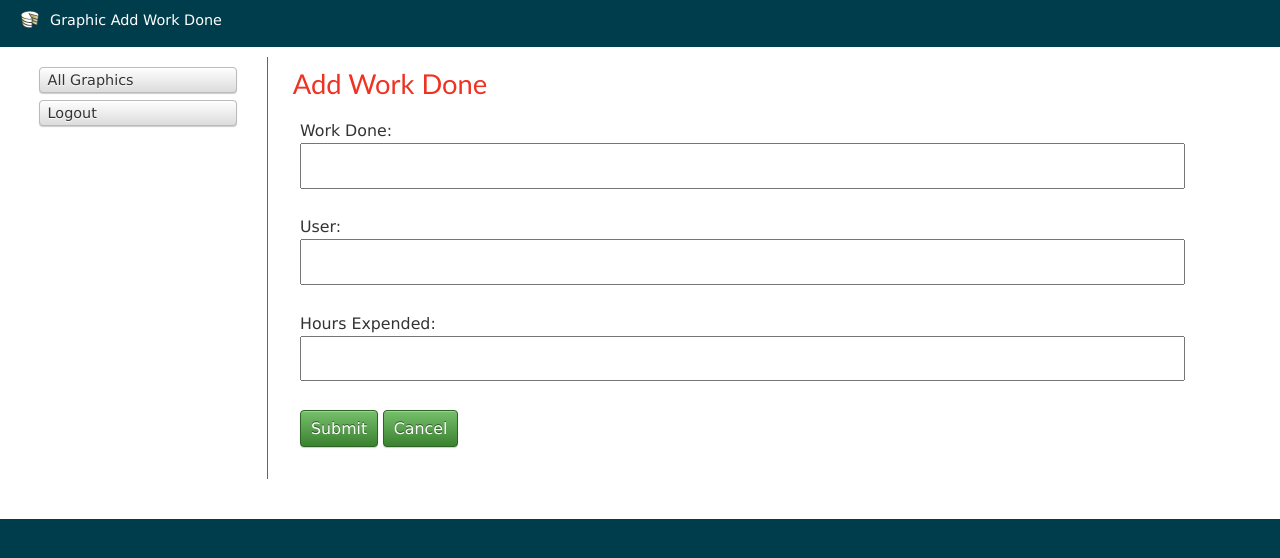
After one commit to z3r0c00l2005/MultiMediaDB, a Django app: page /work/add/1/1/1/ in a window 1280 px wide. The commit adds this page. Shown: the top 558 px of the page. Run offline with Django 3.2, Linux system fonts and the light colour scheme.

Commit message:
Work Pages Added

```diff
--- a/multimediadb/forms.py
+++ b/multimediadb/forms.py
@@ -33,3 +33,13 @@ class GraphicEditForm(forms.Form):
     title = forms.CharField(max_length=50)
     description = forms.CharField(max_length=50)
     adjusted_hours = forms.DecimalField(max_digits=5, decimal_places=2)
+
+class WorkAddForm(forms.Form):
+    work_carried_out = forms.CharField(max_length=50)
+    user = forms.CharField(max_length=50)
+    hours_expended = forms.DecimalField(max_digits=5, decimal_places=2)
+
+class WorkEditForm(forms.Form):
+    work_carried_out = forms.CharField(max_length=50)
+    user = forms.CharField(max_length=50)
+    hours_expended = forms.DecimalField(max_digits=5, decimal_places=2)
--- a/multimediadb/models.py
+++ b/multimediadb/models.py
@@ -48,6 +48,7 @@ class Systemgraphic(models.Model):
 class Graphicworkdone(models.Model):
     systemgraphic = models.ForeignKey(Systemgraphic)
     work_carried_out = models.CharField(max_length=255)
+    hours_expended = models.DecimalField(max_digits=5, decimal_places=2)
     created_by = models.CharField(max_length=50)
     modified_by = models.CharField(max_length=50)
     created = models.DateTimeField(auto_now_add=True, auto_now=False)
--- a/multimediadb/templates/aircraftsystems/view.html
+++ b/multimediadb/templates/aircraftsystems/view.html
@@ -48,7 +48,7 @@
 		<td>{{ graphic.status }}&nbsp;</td>
         <td>{{ graphic.on_hOld }}&nbsp;</td>
 		<td class="actions">
-			<a href='#'>View</a>
+			<a href='{% url 'graphicview' aircrafttype.id system.id graphic.id %}'>View</a>
 			<a href='{% url 'graphicedit' aircrafttype.id system.id graphic.id %}'>Edit</a>
 		</td>
 	</tr>
--- /dev/null
+++ b/multimediadb/templates/graphicwork/add.html
@@ -0,0 +1,45 @@
+{% extends "base.html" %}
+
+{% block title %}Graphic Add Work Done{% endblock %}
+{% block header %}Graphic Add Work Done{% endblock %}
+{% block content %}
+<div class="actions">
+	<ul>
+		<li><a href="#">All Graphics</a></li>
+		<li><a href='#'>Logout</a></li>
+	</ul>
+</div>
+
+<div class="aircraftgraphics form">
+	<h2>Add Work Done</h2>
+
+	{% if form.errors %}
+        <p style="color: red;">
+            Please correct the error{{ form.errors|pluralize }} below.
+        </p>
+    {% endif %}
+
+   <form action="" method="post">
+        <div class="field">
+            {{ form.work_carried_out.errors }}
+            <label for="work_carried_out">Work Done:</label>
+            {{ form.work_carried_out }}
+        </div>
+        <div class="field">
+            {{ form.user.errors }}
+            <label for="user">User:</label>
+            {{ form.user }}
+        </div>
+        <div class="field">
+            {{ form.hours_expended.errors }}
+            <label for="hours_expended">Hours Expended:</label>
+            {{ form.hours_expended }}
+        </div>
+		<div class="submit">
+        <input type="submit" name="submit" value="Submit">
+        <input type="submit" name="cancel" value="Cancel">
+    </div>
+    </form>
+</div>
+
+{% endblock %}
--- a/multimediadb/views.py
+++ b/multimediadb/views.py
@@ -3,8 +3,8 @@ from django.core.urlresolvers import reverse
 from django.shortcuts import render
 from django.forms.models import model_to_dict
 import datetime
-from multimediadb.models import Aircrafttype, Aircraftsystem, Systemgraphic
-from multimediadb.forms import TypeAddForm, SystemAddForm, SystemEditForm, GraphicAddForm, GraphicEditForm
+from multimediadb.models import Aircrafttype, Aircraftsystem, Systemgraphic, Graphicworkdone
+from multimediadb.forms import TypeAddForm, SystemAddForm, SystemEditForm, GraphicAddForm, GraphicEditForm, WorkAddForm, WorkEditForm
 # ################
 # Type Views     #
 # ################
@@ -109,3 +109,50 @@ def graphicedit(request, type_id, system_id, graphic_id):
         dictionary = model_to_dict(graphic, fields=[], exclude=[])
         form = GraphicEditForm(initial=dictionary)
     return render(request, 'systemgraphics/edit.html', {'form': form})
+
+def graphicview(request, type_id, system_id, graphic_id):
+    type = Aircrafttype.objects.get(pk=type_id)
+    system = Aircraftsystem.objects.get(pk=system_id)
+    graphic = Systemgraphic.objects.get(pk=graphic_id)
+    works = Graphicworkdone.objects.filter(systemgraphic_id=graphic_id)
+    return render(request, 'systemgraphics/view.html', {'aircrafttype': type, 'system': system, 'graphic': graphic, 'works': works,})
+
+# ################
+# Work Views     #
+# ################
+
+def workadd(request, type_id, system_id, graphic_id):
+    if 'cancel' in request.POST:
+            return HttpResponseRedirect(reverse('graphicview', args=(type_id, system_id, graphic_id)))
+    if request.method == 'POST':
+        form = WorkAddForm(request.POST)
+        if form.is_valid():
+            cd = form.cleaned_data
+            type = Aircrafttype.objects.get(id=type_id)
+            system = Aircraftsystem.objects.get(id=system_id)
+            graphic = Systemgraphic.objects.get(id=graphic_id)
+            query = Graphicworkdone(systemgraphic=graphic, work_carried_out=cd['work_carried_out'], created_by=cd['user'], hours_expended=cd['hours_expended'],)
+            query.save()
+            Systemgraphic.objects.filter(id=graphic_id).update(status='In Progress',)
+            return HttpResponseRedirect(reverse('graphicview', args=(type_id, system_id, graphic_id)))
+    else:
+        form = WorkAddForm()
+    return render(request, 'graphicwork/add.html', {'form': form})
+
+def workedit(request, type_id, system_id, graphic_id, work_id):
+    if 'cancel' in request.POST:
+            return HttpResponseRedirect(reverse('graphicview', args=(type_id, system_id, graphic_id)))
+    if request.method == 'POST':
+        form = WorkEditForm(request.POST)
+        if form.is_valid():
+            cd = form.cleaned_data
+            type = Aircrafttype.objects.get(id=type_id)
+            system = Aircraftsystem.objects.get(id=system_id)
+            graphic = Systemgraphic.objects.get(id=graphic_id)
+            Graphicworkdone.objects.filter(id=work_id).update(systemgraphic=graphic, work_carried_out=cd['work_carried_out'], modified_by=cd['user'], hours_expended=cd['hours_expended'],)
+            return HttpResponseRedirect(reverse('graphicview', args=(type_id, system_id, graphic_id)))
+    else:
+        work = Graphicworkdone.objects.get(id=work_id)
+        dictionary = model_to_dict(work, fields=[], exclude=[])
+        form = WorkEditForm(initial=dictionary)
+    return render(request, 'graphicwork/edit.html', {'form': form})
--- a/thssdb/urls.py
+++ b/thssdb/urls.py
@@ -26,4 +26,8 @@ urlpatterns = patterns('',
 
     url(r'^graphics/add/(?P<type_id>\d+)/(?P<system_id>\d+)/', views.graphicadd, name='graphicadd'),
     url(r'^graphics/edit/(?P<type_id>\d+)/(?P<system_id>\d+)/(?P<graphic_id>\d+)/', views.graphicedit, name='graphicedit'),
-)
+    url(r'^graphics/view/(?P<type_id>\d+)/(?P<system_id>\d+)/(?P<graphic_id>\d+)/', views.graphicview, name='graphicview'),
+
+    url(r'^work/add/(?P<type_id>\d+)/(?P<system_id>\d+)/(?P<graphic_id>\d+)/', views.workadd, name='workadd'),
+    url(r'^work/edit/(?P<type_id>\d+)/(?P<system_id>\d+)/(?P<graphic_id>\d+)/(?P<work_id>\d+)/', views.workedit, name='workedit'),
+    )
```
Also changed, not shown: multimediadb/templates/graphicwork/edit.html (added, +45 -0 lines), multimediadb/templates/systemgraphics/view.html (+32 -31 lines), 10 other files.
